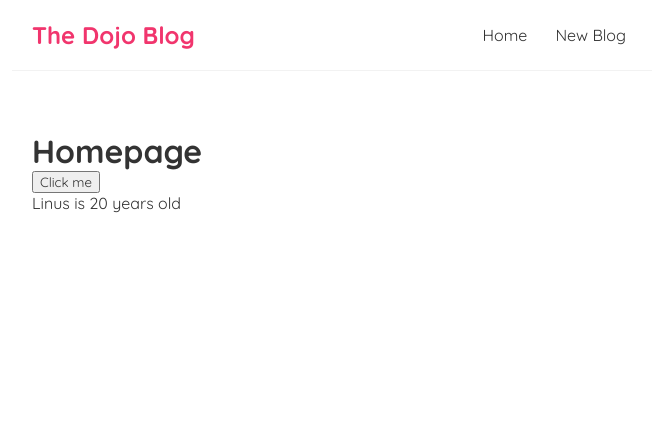
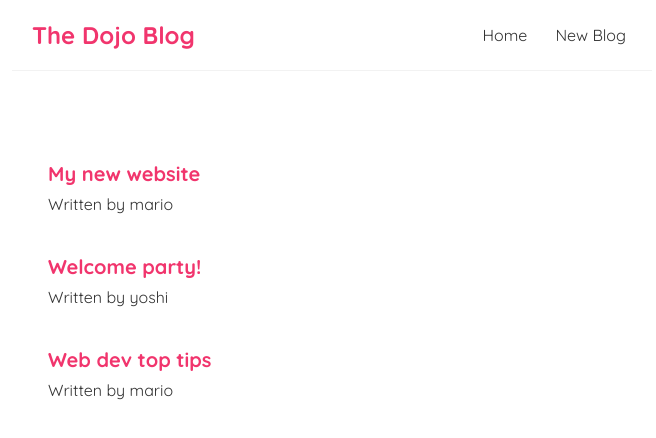
Before and after one commit to linusmanuel/dojo-blog, a React (Create React App) app: page / in a window 1280 px wide. Shown: the top 438 px of the page, without its empty margins (308-964 px from the left). Built offline with nearby package versions, Linux system fonts and the light colour scheme.

Commit message:
feat(index,Home): Implemented the outputting Lists using the map method

```diff
--- a/src/Home.jsx
+++ b/src/Home.jsx
@@ -2,19 +2,19 @@ import './index.css';
 import { useState } from 'react';
 
 const Home = () => {
-  const [name, setName] = useState('Linus');
-  const [age, setAge] = useState(20);
-
-  const handleClick = () => {
-    setName('Mario')
-    setAge(60);
-  }
-
+  const [blogs, setBlogs] = useState([
+    { title: 'My new website', body: 'lorem ipsum...', author: 'mario', id: 1 },
+    { title: 'Welcome party!', body: 'lorem ipsum...', author: 'yoshi', id: 2 },
+    { title: 'Web dev top tips', body: 'lorem ipsum...', author: 'mario', id: 3 }
+  ]);
   return (
     <div className="b-home">
-      <h1 className="c-title">Homepage</h1>
-      <button onClick={handleClick}>Click me</button>
-      <p> { name } is { age } years old</p>
+      {blogs.map((blog) => (
+        <div className="blog-preview" key={blog.id}>
+          <h2 className="c-title--2">{ blog.title}</h2>
+          <p className="c-text">Written by {blog.author}</p>
+        </div>
+      ))}
     </div>
   );
 }
--- a/src/index.css
+++ b/src/index.css
@@ -39,3 +39,22 @@
   margin: 40px auto;
   padding: 20px;
 }
+
+/* blog previews / list */
+.blog-preview {
+  padding: 10px 16px;
+  margin: 20px 0;
+  border-bottom: solid 1px solid #fafafa;
+  transition: all 0.2s ease-in-out;
+}
+
+.blog-preview:hover {
+  box-shadow: 1px 3px 5px rgba(0,0,0,0.1);
+  transition: all 0.2s ease-in-out;
+}
+
+.blog-preview .c-title--2 {
+  font-size: 20px;
+  color: #f1356d;
+  margin-bottom: 8px;
+}
```
